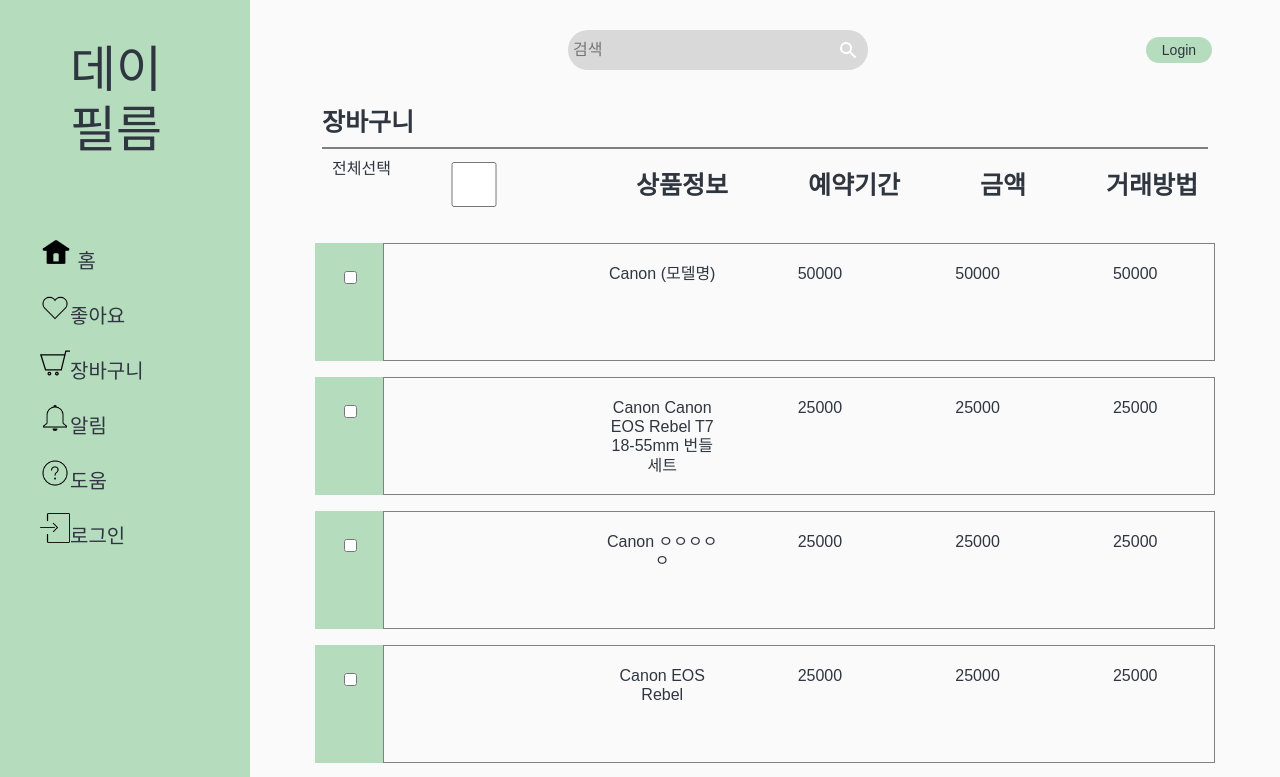
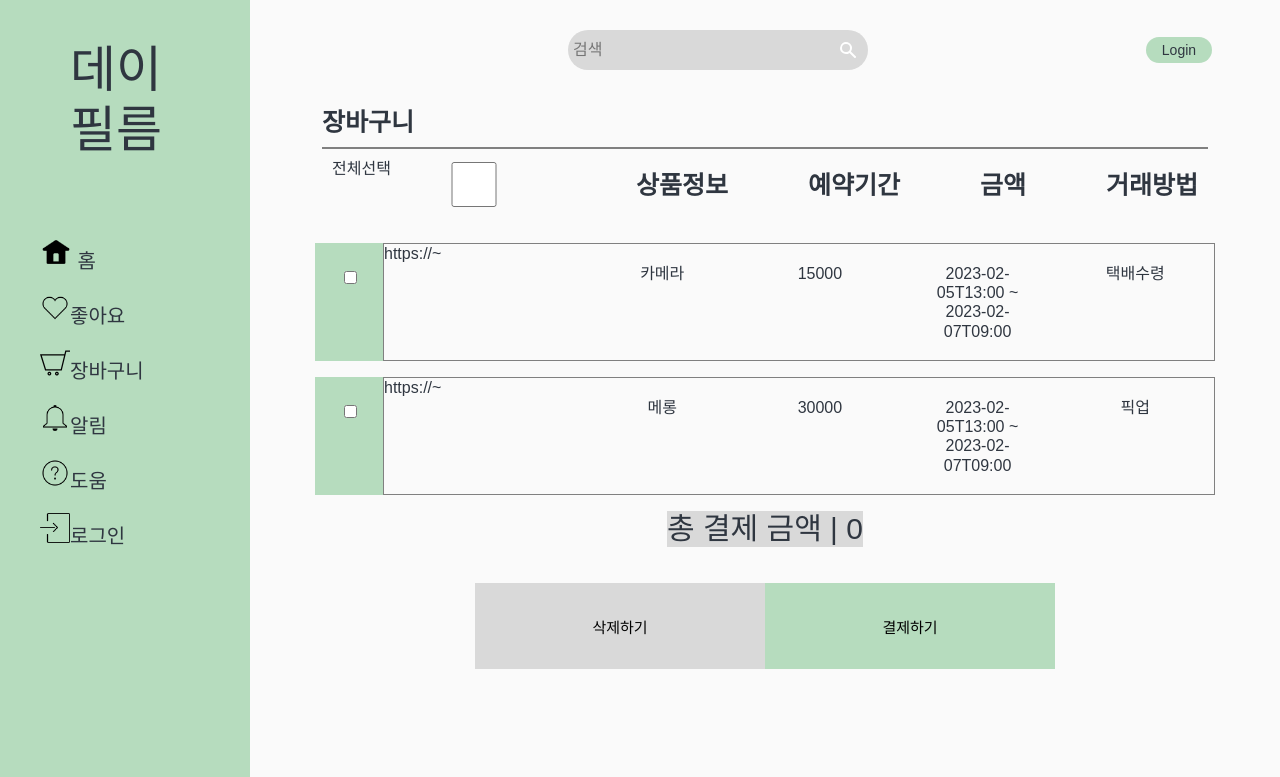
Before and after one commit to hyemimi/black-rabbit, a Next.js app: page /cart in a window 1280 px wide. Shown: the top 777 px of the page. Built offline with nearby package versions, Linux system fonts and the light colour scheme.

Commit message:
feat : 장바구니페이지 - 총 결제 금액 계산

```diff
--- a/components/cart/CartItem.tsx
+++ b/components/cart/CartItem.tsx
@@ -1,27 +1,28 @@
 import { IItem } from "@/temp/items";
 import styled from "styled-components";
 import { useState } from "react";
+import { IBasket } from "@/pages/cart";
 
 export default function CartItem({
-  Item_id,
-  modelName,
-  image,
+  basketId,
+  ended,
+  imagePath,
+  method,
+  price,
+  started,
   title,
-  pricePerOne,
-  brandName,
-  method,
-}: IItem) {
+}: IBasket) {
   return (
     <ItemBox>
-      <ImageDiv>{image}</ImageDiv>
+      <ImageDiv>{imagePath}</ImageDiv>
       <Item>
-        <h1>
-          {brandName} {modelName}
-        </h1>
+        <h1>{title}</h1>
       </Item>
-      <Item>{pricePerOne}</Item>
-      <Item>{pricePerOne}</Item>
-      <Item>{pricePerOne}</Item>
+      <Item>{price}</Item>
+      <Item>
+        {started} ~ {ended}
+      </Item>
+      <Item>{method}</Item>
     </ItemBox>
   );
 }
--- a/pages/cart/index.tsx
+++ b/pages/cart/index.tsx
@@ -1,35 +1,81 @@
 import { Wrapper } from "@/components/common/Wrapper";
 import styled from "styled-components";
 import { TitleDiv } from "@/components/common/TitleDiv";
-import { items } from "@/temp/items";
 import CartItem from "@/components/cart/CartItem";
-import { useState } from "react";
+import { useEffect, useState } from "react";
 import { Item } from "@/components/common/Box";
 import { useRouter } from "next/router";
+
+export interface IBasket {
+  basketId: number;
+  ended: string;
+  imagePath: string;
+  method: string;
+  price: number;
+  started: string;
+  title: string;
+}
 export default function Cart() {
+  const tempbasket = [
+    {
+      basketId: 1,
+      ended: "2023-02-07T09:00",
+      imagePath: "https://~",
+      method: "택배수령",
+      price: 15000,
+      started: "2023-02-05T13:00",
+      title: "카메라",
+    },
+    {
+      basketId: 2,
+      ended: "2023-02-07T09:00",
+      imagePath: "https://~",
+      method: "픽업",
+      price: 30000,
+      started: "2023-02-05T13:00",
+      title: "메롱",
+    },
+  ];
   const [checkItems, setCheckItems] = useState<number[]>([]);
   const router = useRouter();
+  const [totalPrice, setTotalPrice] = useState<number>(0);
+
   const handleAllCheck = (checked: boolean) => {
     if (checked) {
       // 전체 선택 클릭 시 데이터의 모든 아이템(id)를 담은 배열로 checkItems 상태 업데이트
       const idArray = [] as number[];
-      items.forEach((item) => idArray.push(item.Item_id));
+      tempbasket.forEach((item) => {
+        idArray.push(item.basketId);
+        setTotalPrice((prev) => (prev += item.price));
+      });
       setCheckItems(idArray);
     } else {
       // 전체 선택 해제 시 checkItems 를 빈 배열로 상태 업데이트
       setCheckItems([]);
+      setTotalPrice(0);
     }
   };
   const handleSingleCheck = (checked: boolean, id: number) => {
     if (checked) {
       // 단일 선택 시 체크된 아이템을 배열에 추가
       setCheckItems((prev) => [...prev, id]);
+      tempbasket.forEach((item) => {
+        if (item.basketId === id) {
+          setTotalPrice((prev) => (prev += item.price));
+        }
+      });
     } else {
       // 단일 선택 해제 시 체크된 아이템을 제외한 배열 (필터)
       setCheckItems(checkItems.filter((el: number) => el !== id));
+      tempbasket.forEach((item) => {
+        if (item.basketId === id) {
+          setTotalPrice((prev) => (prev -= item.price));
+        }
+      });
     }
   };
-  console.log(checkItems);
+
+  console.log(totalPrice);
   return (
     <Wrapper>
       <TitleDiv>
@@ -44,7 +90,7 @@
             onChange={(e) => {
               handleAllCheck(e.target.checked);
             }}
-            checked={checkItems.length === items.length ? true : false}
+            checked={checkItems.length === tempbasket.length ? true : false}
           />
 
           <Title>
@@ -55,22 +101,22 @@
           </Title>
         </MenuBar>
       </TitleDiv>
-      {items.map((item) => (
+      {tempbasket.map((item) => (
         <ItemDiv>
           <SelectBox>
             <input
               type="checkbox"
               onChange={(e) =>
-                handleSingleCheck(e.target.checked, item.Item_id)
+                handleSingleCheck(e.target.checked, item.basketId)
               }
               // 체크된 아이템 배열에 해당 아이템이 있을 경우 선택 활성화, 아닐 시 해제
-              checked={checkItems.includes(item.Item_id) ? true : false}
+              checked={checkItems.includes(item.basketId) ? true : false}
             />
           </SelectBox>
-          <CartItem key={item.Item_id} {...item} />
+          <CartItem key={item.basketId} {...item} />
         </ItemDiv>
       ))}
-      <TotalBox>총 결제 금액 | 어쩌구</TotalBox>
+      <TotalBox>총 결제 금액 | {totalPrice}</TotalBox>
       <ButtonDiv>
         <Button height="86px" width="290px" color="delete">
           삭제하기
--- a/pages/reservation.tsx
+++ b/pages/reservation.tsx
@@ -50,6 +50,8 @@
 export default function payment() {
   const router = useRouter();
   console.log(router.query);
+  let basketIds = router.query.basketIds;
+
   const open = useDaumPostcodePopup(
     "https://t1.daumcdn.net/mapjsapi/bundle/postcode/prod/postcode.v2.js"
   );
```
